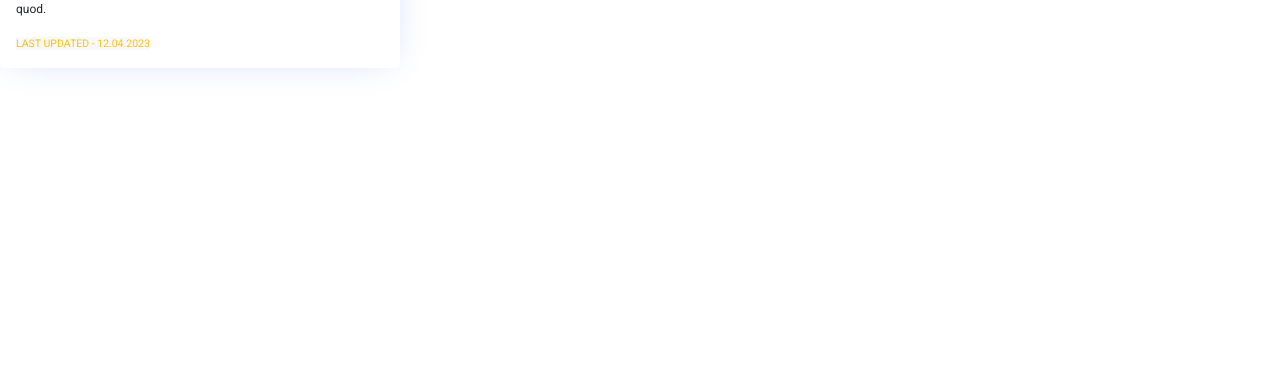
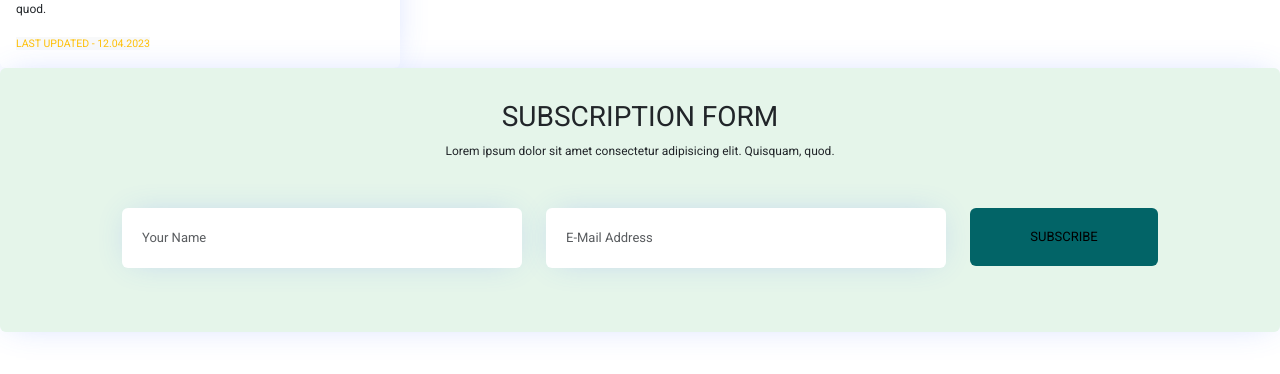
Before and after one commit to StrandedDevcoon/ang-blog-app, an Angular app: page /post in a window 1280 px wide. Shown: the part 538-912 px from the top of the page. Built offline with nearby package versions, Linux system fonts and the light colour scheme.

Commit message:
Design Blog Front View 2 - Subscription-Card

```diff
--- a/src/app/app.component.html
+++ b/src/app/app.component.html
@@ -5,6 +5,7 @@
 <div class="app-body">
 
     <app-post-card></app-post-card>
+    <app-subscription-form></app-subscription-form>
 
 </div>
 
--- a/src/app/layouts/post-card/post-card.component.css
+++ b/src/app/layouts/post-card/post-card.component.css
@@ -1,5 +1,3 @@
 .card {
     max-width: 400px;
-    border: none;
-    box-shadow: 0px 0px 33px -10px rgba(71, 114, 254, 0.3);
 }
--- a/src/app/layouts/post-card/post-card.component.html
+++ b/src/app/layouts/post-card/post-card.component.html
@@ -1,13 +1,13 @@
-<div class="card">
-    <img src="https://images.pexels.com/photos/2053903/pexels-photo-2053903.jpeg?auto=compress&cs=tinysrgb&fit=crop&h=1200&w=800" alt="post-image" class="card-img-top">
+<div class="card shadow-effect">
+    <img src="https://images.pexels.com/photos/160709/raccoon-animal-animal-world-wildlife-photography-160709.jpeg?auto=compress&cs=tinysrgb&w=1260&h=750&dpr=1" alt="post-image" class="card-img-top">
 
     <div class="card-body">
         <small class="bg-light text-danger text-center"> Design </small>
         <small class="bg-light text-success text-center ml-3"> Featured </small>
         <small class="bg-light text-info text-center ml-3"> Views - 123,321 </small>
 
-        <h5 class="card-title mt-1"> REALLY COOL RACCOONS</h5>
-        <p class="card-text">Lorem ipsum dolor sit amet consectetur adipisicing elit. Quisquam, quod.</p>
+        <h5 class="mt-1"> REALLY COOL RACCOONS</h5>
+        <p>Lorem ipsum dolor sit amet consectetur adipisicing elit. Quisquam, quod.</p>
 
         <small class="bg-light text-warning text-center ml-3"> LAST UPDATED - 12.04.2023 </small>
 
--- a/src/app/subscription-form/subscription-form.component.css
+++ b/src/app/subscription-form/subscription-form.component.css
@@ -0,0 +1,22 @@
+.card {
+    background-color: var(--secondary-color);
+}
+
+input[type = text], input[type = email] {
+    height: 60px;
+    padding-left: 20px;
+    font-size: 13px;
+    width: 100%;
+}
+
+.btn-sub {
+    height: 58px;
+    width: 100%;
+    border: none;
+    font-size: 13px;
+    background-color: var(--primary-color);
+}
+
+.sub-text {
+    width: 500px;
+}
--- a/src/app/subscription-form/subscription-form.component.html
+++ b/src/app/subscription-form/subscription-form.component.html
@@ -1 +1,20 @@
-<p>subscription-form works!</p>
+<div class="card shadow-effect">
+    <div class="card-body">
+        <div class="text-center mt-3 mb-5">
+            <h3>SUBSCRIPTION FORM</h3>
+            <p>Lorem ipsum dolor sit amet consectetur adipisicing elit. Quisquam, quod.</p>
+
+            <form action="" class="row justify-content-center mb-5 mt-5">
+                <div class="form-group col-md-4">
+                    <input type="text" class="form-control shadow-effect" placeholder="Your Name">
+                </div>
+                <div class="form-group col-md-4">
+                    <input type="email" class="form-control shadow-effect" placeholder="E-Mail Address">
+                </div>
+                <div class="form-group col-md-2">
+                    <button class="btn btn-info btn-block btn-sub">SUBSCRIBE</button>
+                </div>
+            </form>
+        </div>
+    </div>
+</div>
--- a/src/styles.css
+++ b/src/styles.css
@@ -26,3 +26,8 @@ body {
 .nav-link {
     color: var(--primary-color);
 }
+
+.shadow-effect {
+    border: none;
+    box-shadow: 0px 0px 33px -10px rgba(71, 114, 254, 0.3);
+}
```
